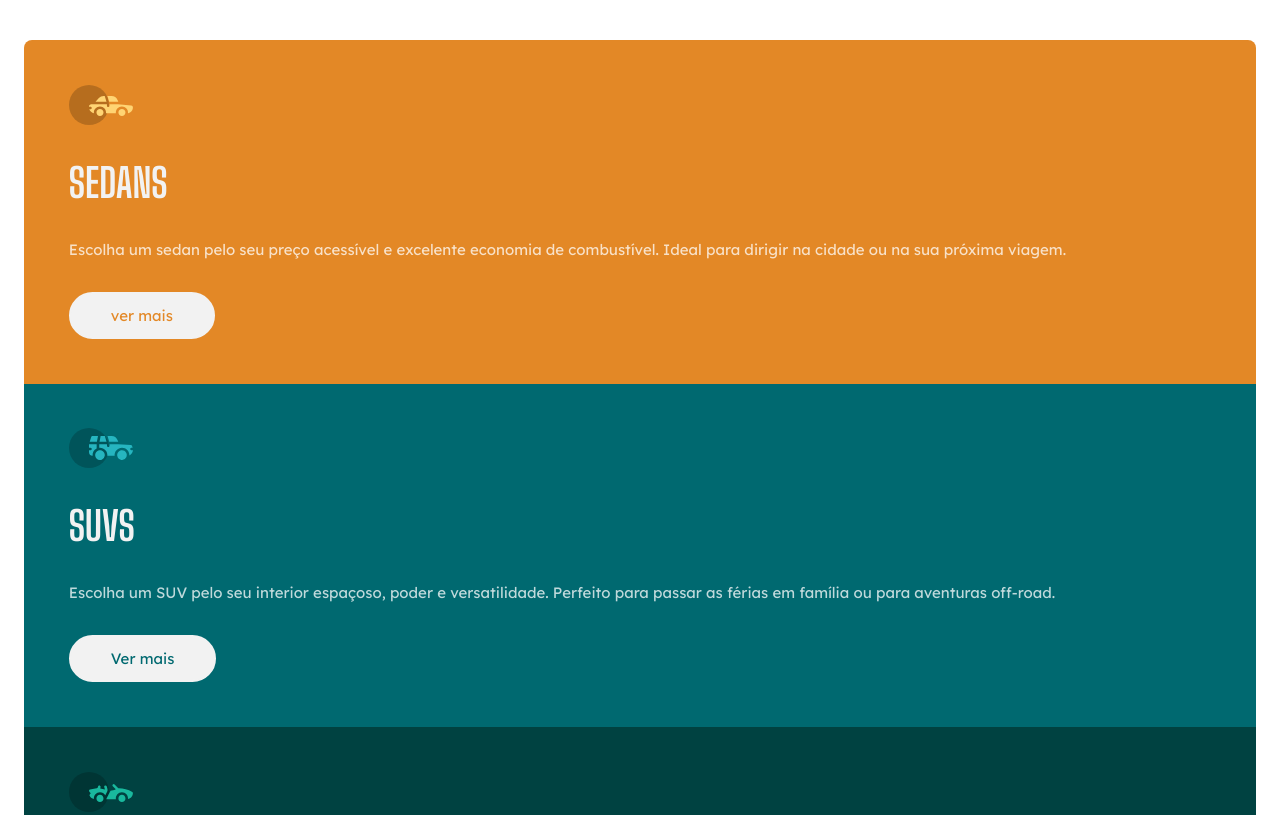
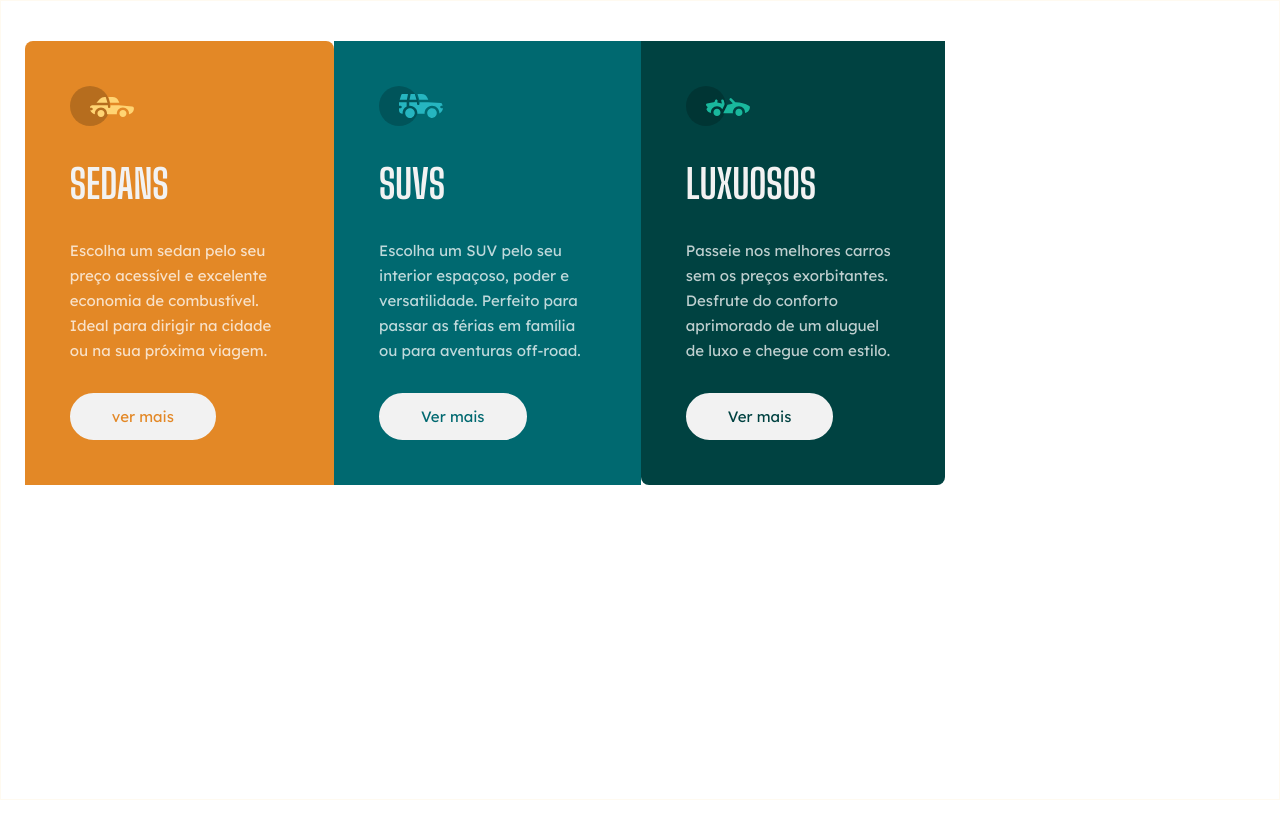
Before and after one commit to robertizinho/projeto_carros_1.0, a plain HTML site: page index.html in a window 1280 px wide. Shown: the top 815 px of the page. Drawn offline with Linux system fonts and the light colour scheme.

Commit message:
ajustes de responsividade feito

```diff
--- a/style.css
+++ b/style.css
@@ -13,6 +13,9 @@
    --transparent-white: rgba(255, 255, 255, 0.75);
 
 }
+
+
+
 
 
 body {
@@ -84,3 +87,24 @@ color: var(--cyan);
 .luxuosos a {
 color: var(--dark-cyan);
 }
+
+
+
+@media(min-width: 920px) {
+body{
+border: 1px solid floralwhite;
+height:100vh ;
+
+}
+
+
+ main{
+    display: flex;
+    max-width: 57.5rem ;
+ }
+
+
+
+
+
+}
```
